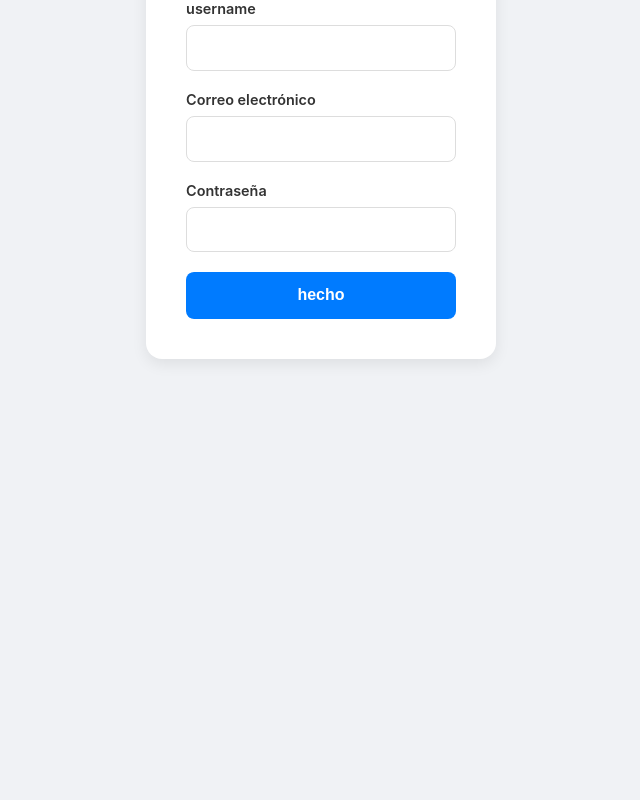
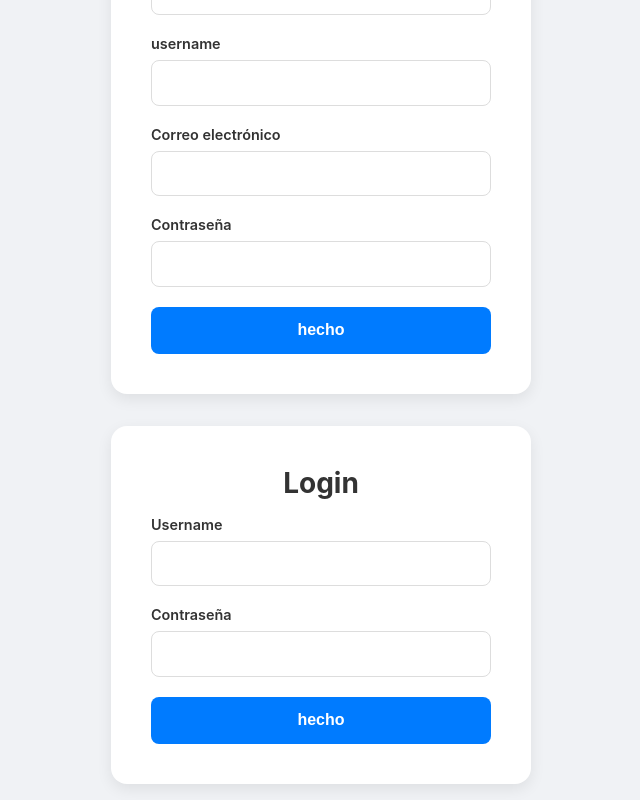
Before and after one commit to hearty22/practica-react, a React (Vite) app: page / in a window 1280 px wide. Shown: the part 356-1156 px from the top of the page, without its empty margins (319-959 px from the left). Before the commit the page ends 800 px from the top, so only its background shows below. Built offline with nearby package versions, Linux system fonts and the light colour scheme.

Commit message:
register form

```diff
--- /dev/null
+++ b/src/components/Login.jsx
@@ -0,0 +1,43 @@
+import { useForm } from "../hooks/UseForm";
+
+export const Login = () => {
+    const {formData,handleChange ,handleReset} = useForm({
+        username: "",
+        password: ""
+    });
+  return (
+    <div className='register-container'>
+        <h2>Login</h2>
+      <form id="register-form">
+          <div className="form-group">
+            <label for="username">Username</label>
+            <input
+              type="text"
+              id="username"
+              name="username"
+              value={formData.username}
+              onChange={handleChange}
+
+              required
+            />
+          </div>
+          <div className="form-group">
+            <label for="password">Contraseña</label>
+            <div class="password-wrapper">
+              <input
+                type="password"
+                id="password"
+                name="password"
+                value={formData.password}
+                onChange={handleChange}
+                required
+              />
+            </div>
+          </div>
+          <button type="submit"  onClick={handleReset} className="submit-btn">
+            hecho
+          </button>
+        </form>
+    </div>
+  )
+};
--- a/src/components/Register.jsx
+++ b/src/components/Register.jsx
@@ -8,70 +8,70 @@ export const Register = () => {
     email: "",
     password: ""
   });
+  const { lastname, firstname, username, email, password } = formData;
   return (
     <div className='register-container'>
         <h2>Register</h2>
       <form id="register-form">
-          <div class="form-group">
-            <label for="lastname">lastname</label>
+          <div className="form-group">
+            <label htmlFor="lastname">lastname</label>
             <input
               type="text"
               id="lastname"
               name="lastname"
-              value={formData.lastname}
+              value={lastname}
               onChange={handleChange}
               required
             />
           </div>
-          <div class="form-group">
-            <label for="firstname">firstname</label>
+          <div className="form-group">
+            <label htmlFor="firstname">firstname</label>
             <input
               type="text"
               id="firstname"
               name="firstname"
-              value={formData.firstname}
+              value={firstname}
               onChange={handleChange}
               required
             />
           </div>
-          <div class="form-group">
-            <label for="username">username</label>
+          <div className="form-group">
+            <label htmlFor="username">username</label>
             <input
               type="text"
               id="username"
               name="username"
-              value={formData.username}
+              value={username}
               onChange={handleChange}
               required
             />
           </div>
-          <div class="form-group">
-            <label for="email">Correo electrónico</label>
+          <div className="form-group">
+            <label htmlFor="email">Correo electrónico</label>
             <input
               type="email"
               id="email"
               name="email"
-              value={formData.email}
+              value={email}
               onChange={handleChange}
               required
             />
           </div>
-          <div class="form-group">
-            <label for="password">Contraseña</label>
+          <div className="form-group">
+            <label htmlFor="password">Contraseña</label>
             <div class="password-wrapper">
               <input
                 type="password"
                 id="password"
                 name="password"
-                value={formData.password}
+                value={password}
                 onChange={handleChange}
                 required
               />
             </div>
           </div>
-          <button type="submit" onClick={handleReset} class="submit-btn">
+          <button type="submit" onClick={handleReset} className="submit-btn">
             hecho
-
           </button>
         </form>
     </div>
--- /dev/null
+++ b/src/index.css
@@ -0,0 +1,7 @@
+.main-content-container {
+  display: flex;
+  justify-content: space-around;
+  align-items: flex-start;
+  gap: 2rem;
+  flex-wrap: wrap;
+}
--- a/src/main.jsx
+++ b/src/main.jsx
@@ -2,6 +2,7 @@ import { StrictMode } from 'react'
 import { createRoot } from 'react-dom/client'
 
 import {App } from './pages/App'
+import './index.css'; // Añade esta línea para importar los estilos
 
 createRoot(document.getElementById('root')).render(
   <StrictMode>
--- a/src/pages/App.jsx
+++ b/src/pages/App.jsx
@@ -1,11 +1,16 @@
-import React from 'react'
-import { Register } from '../components/register'
+import React, { useState } from "react";
+import { Register } from "../components/register";
+import { Login } from "../components/Login";
 export const App = () => {
+
   return (
     <>
-    <Register/>
-
+      <h1>¡Hola de nuevo {}!</h1>
+      <button>Logout</button>
+      <div className="main-content-container">
+        <Register />
+        <Login/>
+      </div>
     </>
-
-  )
-}
+  );
+};
```
